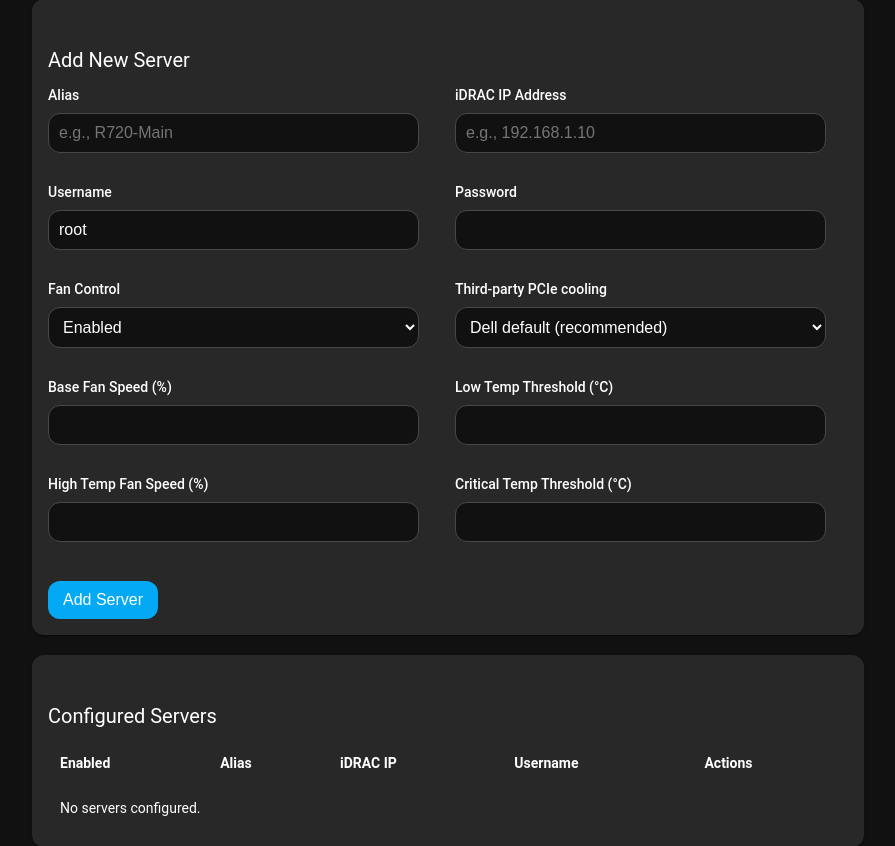
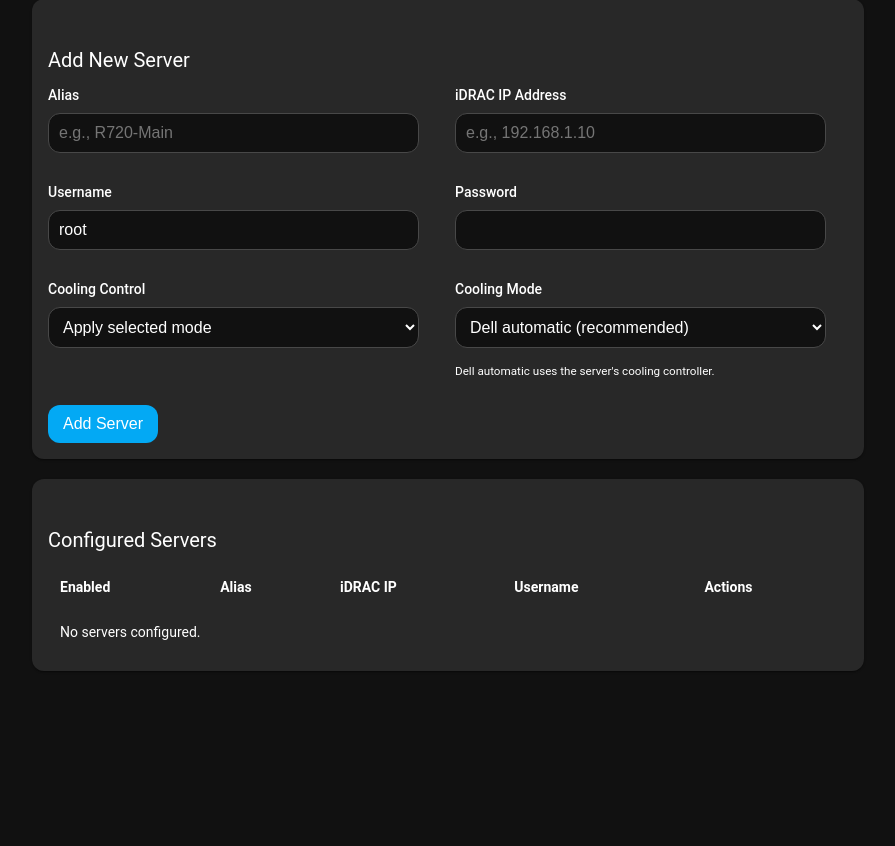
Before and after one commit to sam2kb/ha-idrac-controller, a Flask app: page /servers in a window 1280 px wide. Shown: the part 162-1008 px from the top of the page, without its empty margins (192-1087 px from the left). After the commit the page ends 833 px from the top, so only its background shows below. Run offline with Flask 3, Linux system fonts and the light colour scheme.

Commit message:
Default new servers to Dell automatic cooling

```diff
--- a/ha-idrac-controller/app/fan_logic.py
+++ b/ha-idrac-controller/app/fan_logic.py
@@ -4,6 +4,9 @@
 Kept separate from main.py so the threshold/hysteresis behaviour can be unit
 tested without importing Flask, paho-mqtt or an IPMI connection.
 """
+
+CUSTOM_FAN_MODES = frozenset({"simple", "curve", "target"})
+FAN_MODES = CUSTOM_FAN_MODES | {"auto"}
 
 MIN_FAN_PERCENT = 5
 DEFAULT_HYSTERESIS_C = 2.0
--- a/ha-idrac-controller/app/templates/servers.html
+++ b/ha-idrac-controller/app/templates/servers.html
@@ -40,12 +40,21 @@
                     <input type="password" id="idrac_password" name="idrac_password" required>
                 </div>
                 <div class="form-group">
-                    <label for="fan_control_enabled">Fan Control</label>
+                    <label for="fan_control_enabled">Cooling Control</label>
                     <select id="fan_control_enabled" name="fan_control_enabled">
-                        <option value="true" selected>Enabled</option>
-                        <option value="false">Disabled (Monitor Only)</option>
+                        <option value="true" selected>Apply selected mode</option>
+                        <option value="false">Monitor only (leave settings untouched)</option>
                     </select>
                 </div>
+                <div class="form-group">
+                    <label for="fan_mode">Cooling Mode</label>
+                    <select id="fan_mode" name="fan_mode" onchange="updateCoolingMode()">
+                        <option value="auto" selected>Dell automatic (recommended)</option>
+                        <option value="simple">Custom thresholds</option>
+                    </select>
+                    <small>Dell automatic uses the server's cooling controller.</small>
+                </div>
+                <div id="custom-fan-defaults" class="form-grid" style="display: none; grid-column: 1 / -1;">
                 <div class="form-group">
                     <label for="disable_pcie_cooling_response">Third-party PCIe cooling</label>
                     <select id="disable_pcie_cooling_response" name="disable_pcie_cooling_response">
@@ -66,8 +75,9 @@
                     <input type="number" id="high_temp_fan_speed_percent" name="high_temp_fan_speed_percent" value="{{ defaults.high_temp_fan_speed_percent }}" min="5" max="100">
                 </div>
                  <div class="form-group">
-                    <label for="critical_temp_threshold">Critical Temp Threshold (°C)</label>
+                    <label for="critical_temp_threshold">Return to Dell Auto at CPU Temp (°C)</label>
                     <input type="number" id="critical_temp_threshold" name="critical_temp_threshold" value="{{ defaults.critical_temp_threshold }}" min="0" max="100">
+                </div>
                 </div>
                 <div class="form-actions">
                     <button type="submit">Add Server</button>
@@ -110,6 +120,13 @@
             </table>
         </div>
     </div>
+    <script>
+        function updateCoolingMode() {
+            const custom = document.getElementById('fan_mode').value !== 'auto';
+            document.getElementById('custom-fan-defaults').style.display = custom ? 'grid' : 'none';
+        }
+        document.addEventListener('DOMContentLoaded', updateCoolingMode);
+    </script>
     <style>
         .form-grid { display: grid; grid-template-columns: 1fr 1fr; gap: 1em; }
         .form-group { display: flex; flex-direction: column; }
--- a/ha-idrac-controller/app/web_server.py
+++ b/ha-idrac-controller/app/web_server.py
@@ -3,7 +3,7 @@ from flask import Flask, render_template, request, redirect, flash
 from waitress import serve
 from markupsafe import Markup
 
-from .fan_logic import validate_fan_curve
+from .fan_logic import FAN_MODES, validate_fan_curve
 import os
 import re
 import json
@@ -119,15 +119,26 @@ def add_server():
         flash(f"Server alias '{new_alias}' already exists.", "error")
         return redirect('../servers')
 
+    fan_mode = request.form.get('fan_mode') or 'auto'
+    if fan_mode not in FAN_MODES:
+        flash("Choose a supported cooling mode.", "error")
+        return redirect('../servers')
+    try:
+        fan_curve = _parse_fan_curve(request.form) if fan_mode == 'curve' else []
+    except ValueError as error:
+        flash(f"Invalid fan curve: {error}", "error")
+        return redirect('../servers')
+
     new_server = {
         "alias": new_alias,
         "idrac_ip": (request.form.get('idrac_ip') or "").strip(),
         "idrac_username": request.form.get('idrac_username') or "root",
         "idrac_password": request.form.get('idrac_password') or "",
         "enabled": True,
-        "fan_control_enabled": request.form.get('fan_control_enabled') == 'true',
+        "fan_control_enabled": request.form.get('fan_control_enabled', 'true') == 'true',
         "disable_pcie_cooling_response": request.form.get('disable_pcie_cooling_response') == 'true',
-        "fan_mode": request.form.get('fan_mode') or "simple",
+        "fan_mode": fan_mode,
+        "fan_curve": fan_curve,
         "base_fan_speed_percent": _int_field(request.form, 'base_fan_speed_percent', 20),
         "low_temp_threshold": _int_field(request.form, 'low_temp_threshold', 45),
         "high_temp_fan_speed_percent": _int_field(request.form, 'high_temp_fan_speed_percent', 50),
@@ -143,7 +154,7 @@ def edit_server_form(alias):
     servers = load_servers_config()
     server_to_edit = next((s for s in servers if s['alias'] == alias), None)
     if server_to_edit:
-        server_to_edit.setdefault('fan_mode', 'simple')
+        server_to_edit.setdefault('fan_mode', 'auto')
         server_to_edit.setdefault('fan_curve', [])
         server_to_edit.setdefault('pid_config', {})
         server_to_edit.setdefault('target_temp', 55)
@@ -162,7 +173,10 @@ def update_server(alias):
         flash(f"Server '{alias}' not found.", "error")
         return redirect('../../servers')
 
-    fan_mode = request.form.get('fan_mode') or 'simple'
+    fan_mode = request.form.get('fan_mode') or server_to_update.get('fan_mode', 'auto')
+    if fan_mode not in FAN_MODES:
+        flash("Choose a supported cooling mode.", "error")
+        return redirect('../../servers')
     fan_curve = server_to_update.get('fan_curve', [])
     if fan_mode == 'curve':
         try:
--- a/ha-idrac-controller/config.yaml
+++ b/ha-idrac-controller/config.yaml
@@ -1,7 +1,7 @@
 # HA iDRAC Controller/config.yaml
 
 name: "HA iDRAC Controller"
-version: "1.0.5"
+version: "1.0.6"
 slug: "ha_idrac_controller"
 description: "Monitor and control Dell PowerEdge servers through iDRAC over IPMI."
 url: "https://github.com/sam2kb/ha-idrac-controller"
@@ -22,7 +22,7 @@ panel_title: "iDRAC Control"
 panel_admin: true
 
 options:
-  # Default Fan Control Logic (can be overridden per server)
+  # Custom fan-mode defaults. Ignored by Dell automatic mode.
   base_fan_speed_percent: 20
   low_temp_threshold: 45
   high_temp_fan_speed_percent: 50
@@ -39,7 +39,7 @@ options:
   mqtt_password: ""
 
 schema:
-  # Default Fan Control Logic
+  # Custom fan-mode defaults
   base_fan_speed_percent: "int(5,100)"
   low_temp_threshold: "int(0,100)"
   high_temp_fan_speed_percent: "int(5,100)"
```
Also changed, not shown: ha-idrac-controller/app/main.py (+19 -7 lines), ha-idrac-controller/app/templates/edit_server.html (+12 -5 lines), tests/test_web_server.py (+65 -0 lines), tests/test_worker.py (+81 -0 lines), README.md, ha-idrac-controller/CHANGELOG.md, ha-idrac-controller/README.md.
